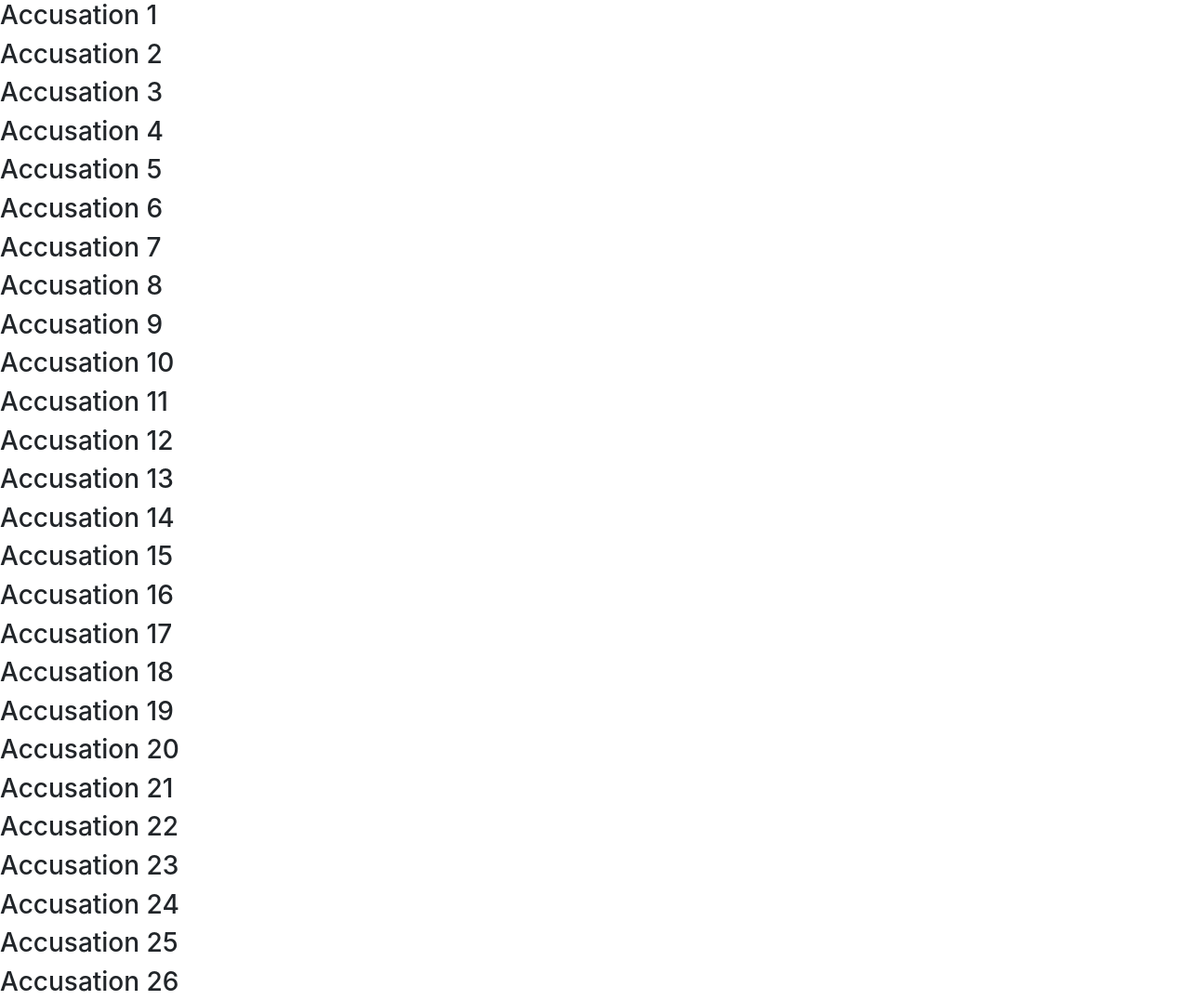
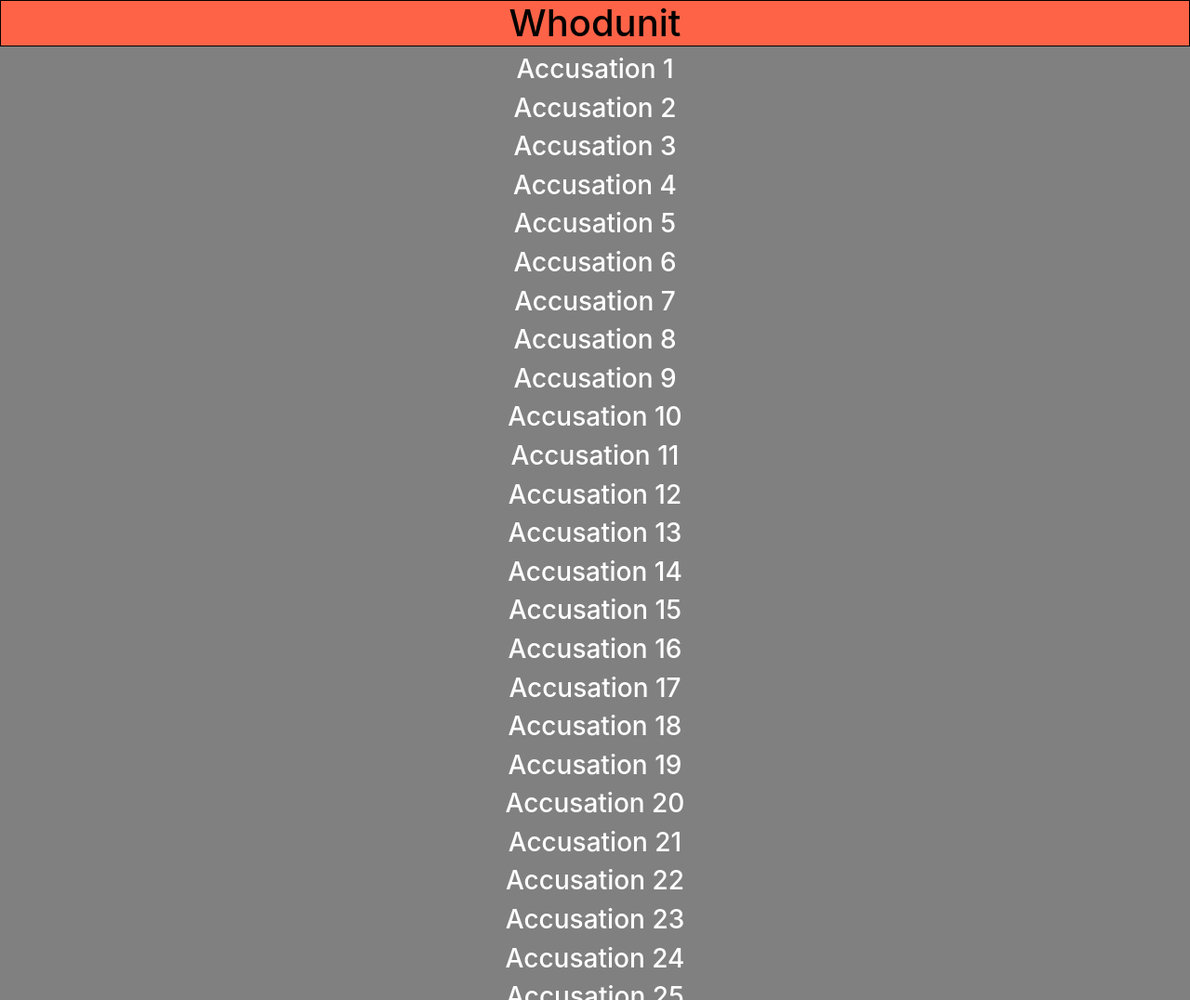
Before and after one commit to totalrickall/context-clues, a plain HTML site: page index.html in a window 1280 px wide. Shown: the top 1076 px of the page at 93% size. Drawn offline with nearby package versions, Linux system fonts and the light colour scheme.

Commit message:
finished version

```diff
--- a/app.js
+++ b/app.js
@@ -7,11 +7,23 @@ var weapons = ['glock', 'golf club', 'AK-47', 'tennis racket', 'lamp', 'toilet s
 
 document.addEventListener('DOMContentLoaded', () => {
     for (i = 1; i < 101; i++) {
-        console.log(i);
+        var h3 = document.createElement('h3');
+        h3.innerText = `Accusation ${i}`;
+        document.body.appendChild(h3);
 
-        var h3 = document.createElement('h3');
-        var h3Text = document.createTextNode(`Accusation ${i}`);
-        h3.appendChild(h3Text);
-        document.body.appendChild(h3);
+        // bind the arrays to a set
+        var set = {
+            num: i,
+            friends: friends[Math.floor(Math.random() * friends.length)],
+            locations: locations[Math.floor(Math.random() * locations.length)],
+            weapons: weapons[Math.floor(Math.random() * weapons.length)]
+        };
+        //console.log(set);
+        h3.addEventListener('click', setter.bind(set));
     };
 });
+
+////////////////////
+function setter() {
+    alert(`Accusation ${this.num}: I accuse ${this.friends}, with the ${this.weapons} in ${this.locations}!`)
+}
--- a/index.html
+++ b/index.html
@@ -13,7 +13,9 @@
 
 <body>
   <!--Content here-->
-
+  <div class="heading">
+    <h1 id="heady">Whodunit</h1>
+  </div>
   <!--Dependencies-->
   <script src="https://code.jquery.com/jquery-3.3.1.slim.min.js" integrity="sha384-q8i/X+965DzO0rT7abK41JStQIAqVgRVzpbzo5smXKp4YfRvH+8abtTE1Pi6jizo"
     crossorigin="anonymous"></script>
--- a/style.css
+++ b/style.css
@@ -0,0 +1,10 @@
+body{
+    text-align: center;
+    background: grey;
+    color: white;
+}
+h1 {
+    border: 1px solid black;
+    background: tomato;
+    color: black;
+}
```
